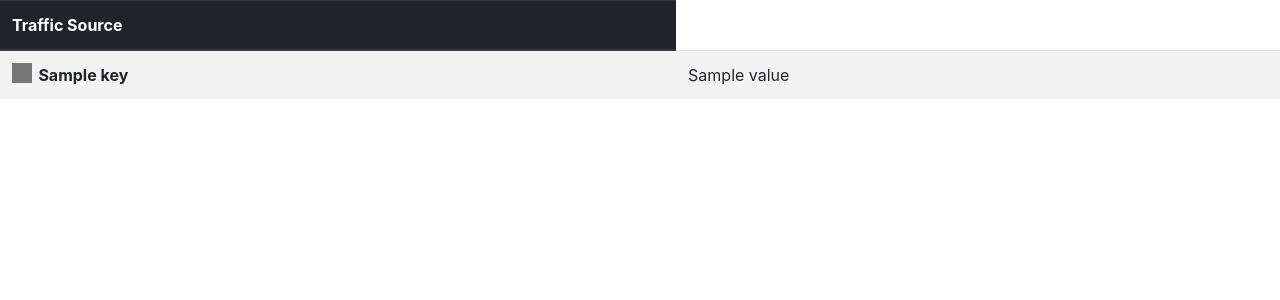
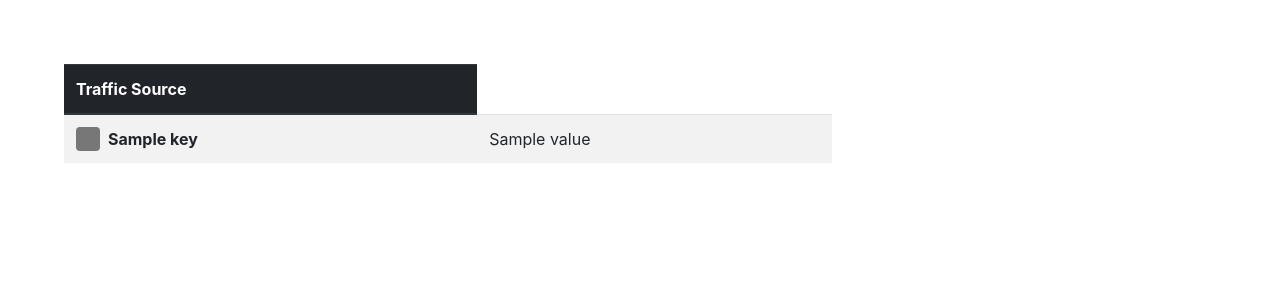
Before and after one commit to sarahpolzer/googleslidesapi, a Flask app: template templates/data_table_traffic.html in a window 1280 px wide. Shown: the top 300 px of the page. Run offline with Flask 2, Linux system fonts and the light colour scheme; the template is opened without the code that fills it: most values are stand-ins (such as "Sample title", 1, 10 or a date in 2020); some libraries are stand-ins or nearby versions.

Commit message:
A data table template for the traffic sources data from the google analytics api

```diff
--- a/templates/data_table_traffic.html
+++ b/templates/data_table_traffic.html
@@ -8,6 +8,7 @@
         <script src="https://ajax.googleapis.com/ajax/libs/jquery/3.3.1/jquery.min.js"></script>
         <script src="https://cdnjs.cloudflare.com/ajax/libs/popper.js/1.14.0/umd/popper.min.js"></script>
         <script src="https://maxcdn.bootstrapcdn.com/bootstrap/4.1.0/js/bootstrap.min.js"></script>
+        <script src="https://cdnjs.cloudflare.com/ajax/libs/Chart.js/2.4.0/Chart.min.js"></script>
         <link rel="stylesheet" href="https://use.fontawesome.com/releases/v5.1.0/css/all.css" integrity="sha384-lKuwvrZot6UHsBSfcMvOkWwlCMgc0TaWr+30HWe3a4ltaBwTZhyTEggF5tJv8tbt" crossorigin="anonymous">
         <style>
           .traffic-source {
@@ -16,10 +17,11 @@
           }
         .color-legend {
           display: inline-block;
-          height: 20px;
-          width: 20px;
+          height: 24px;
+          width: 24px;
           background-color: #777;
-          margin-right: 0.4rem;
+          margin-right: 0.5rem;
+          border-radius: 4px;
         }
         .color-legend.Dire {
           background-color: navy;
@@ -32,6 +34,11 @@
         }
         .color-legend.Soci {
           background-color: blue ;
+        }
+
+        .table {
+          max-width: 60%;
+          margin: 5%;
         }
       </style>
 </head>
```
